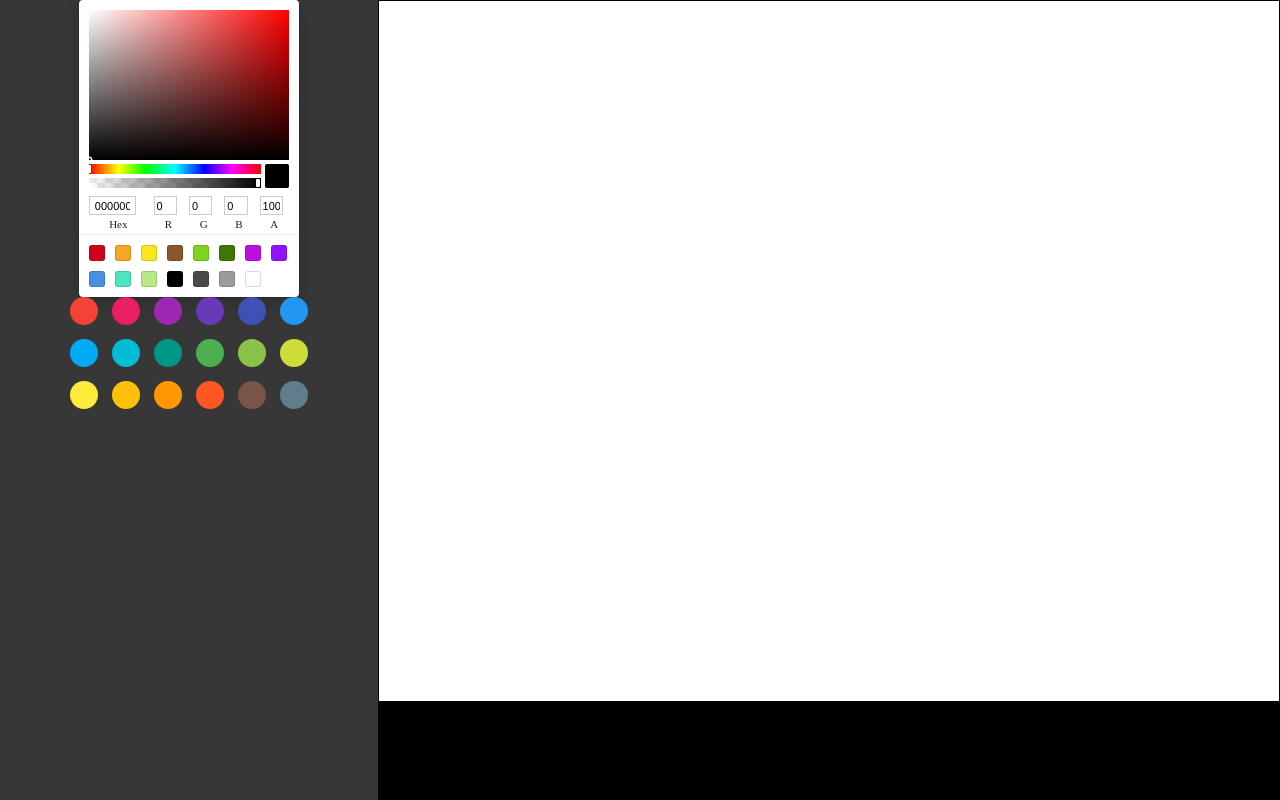
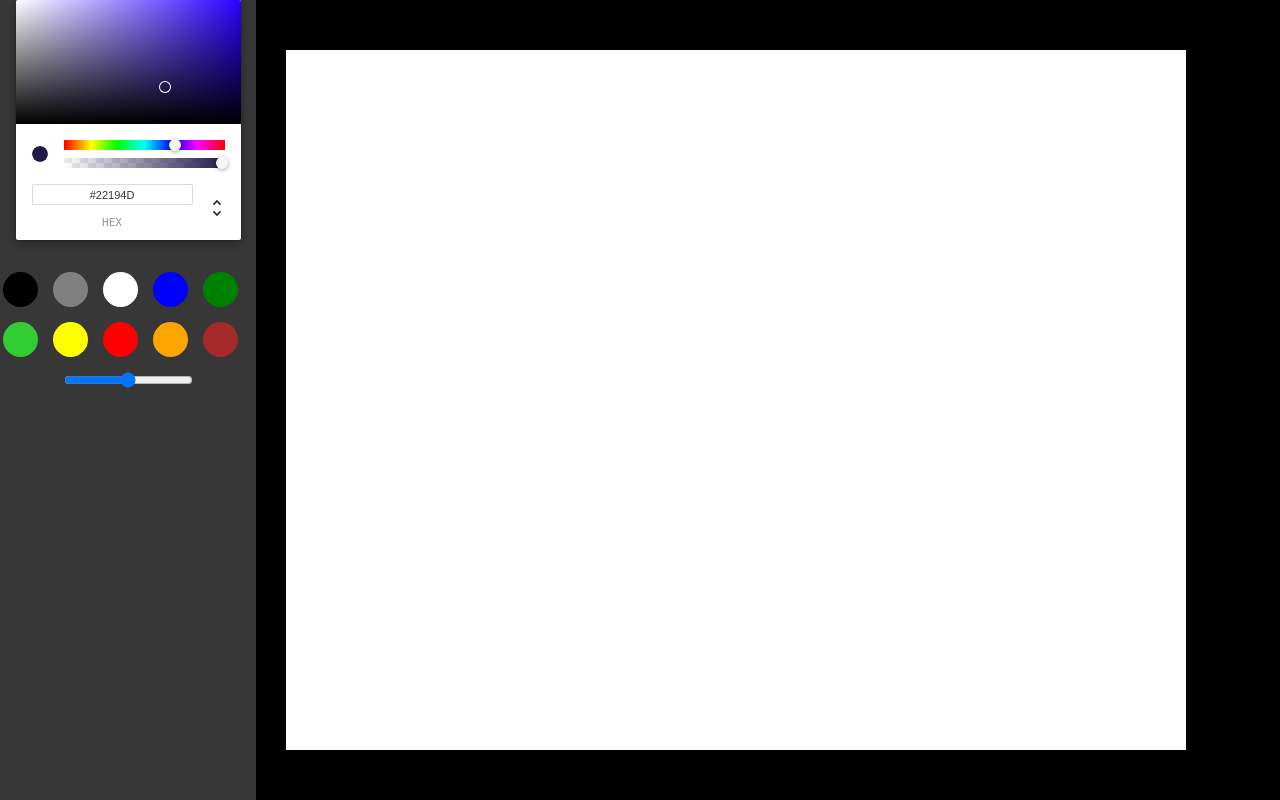
Before and after one commit to B-e-sa/web-paint, a React (Vite) app: page / in a window 1280 px wide. Built offline with nearby package versions, Linux system fonts and the light colour scheme.

Commit message:
add chrome picker logic

```diff
--- a/src/App.tsx
+++ b/src/App.tsx
@@ -19,6 +19,13 @@ interface IPencil {
   lastPosition: null | IPoint
 }
 
+interface IRgba {
+  r: number
+  g: number
+  b: number
+  a: number
+}
+
 const App = () => {
 
   const pencil: IPencil = {
@@ -28,7 +35,7 @@ const App = () => {
     lastPosition: null
   }
 
-  const [pencilColor, setPencilColor] = useState<string>("#000000")
+  const [pencilColor, setPencilColor] = useState<IRgba>()
   const [pencilWidth, setPencilWidth] = useState<number>(1)
 
   useEffect(() => {
@@ -38,7 +45,12 @@ const App = () => {
 
     const drawLine = (line: ILine) => {
 
-      ctx.strokeStyle = pencilColor
+      const { r, g, b, a } = pencilColor!
+
+      ctx!.strokeStyle = `rgba(
+        ${r}, ${g}, ${b}, ${a}
+      )`
+
       ctx.lineWidth = pencilWidth
       ctx.beginPath()
       ctx.moveTo(line.lastPosition.x, line.lastPosition.y)
@@ -72,7 +84,7 @@ const App = () => {
 
   return (
     <div className="App">
-      <LeftBar props={[pencilColor, setPencilColor]}/>
+      <LeftBar props={[pencilColor, setPencilColor]} />
       <div id="canvas-container">
         <canvas
           id="canvas"
--- a/src/app.sass
+++ b/src/app.sass
@@ -1,5 +1,8 @@
 #canvas-container
     width: 75%
+    display: flex
+    justify-content: center
+    align-items: center
 
     canvas
         border: 1px solid black
--- a/src/components/leftBar/LeftBar.tsx
+++ b/src/components/leftBar/LeftBar.tsx
@@ -1,5 +1,5 @@
+import { ChromePicker } from 'react-color';
 import './leftBar.sass';
-import { CirclePicker, SketchPicker } from 'react-color';
 
 const LeftBar = ({ props }: any) => {
     const defaultColors = [
@@ -18,22 +18,27 @@ const LeftBar = ({ props }: any) => {
     return (
         <>
             <div id='leftbar-container'>
-                <SketchPicker
+                <ChromePicker
                     color={props[0]}
-                    onChange={e => props[1](e.hex)} />
-                <CirclePicker onChange={e => console.log(e.hex)} />
-                {/*
-                                <div id='colors-grid'>
-                    {defaultColors.map((item, index) => {
+                    onChange={e => { props[1](e.rgb) }}
+                />
+                <div id='colors-grid'>
+                    {defaultColors.map((item) => {
                         return (
                             <div
+                                onClick={() => props[1](item)}
+                                style={{ backgroundColor: item }}
                                 className='color-chooser'
-                                style={{ backgroundColor: defaultColors[index] }}
                             ></div>
                         )
                     })}
                 </div>
-                */}
+                <input
+                    type="range"
+                    min={0}
+                    max={100}
+                    onChange={e => console.log(e.currentTarget.value)}
+                />
             </div>
         </>
     )
--- a/src/components/leftBar/leftBar.sass
+++ b/src/components/leftBar/leftBar.sass
@@ -1,21 +1,24 @@
 #leftbar-container
+    z-index: 1
     display: flex
     flex-direction: column
     align-items: center
-    width: 45%
+    width: 20%
+    min-width: fit-content
     height: 100vh
     background-color: #373737
 
     #colors-grid
+        margin-top: 2rem
+        justify-content: center
         height: fit-content
         display: grid
         align-content: center
-        grid-template-columns: 50px 50px 50px
+        grid-template-columns: 50px 50px 50px 50px 50px
         grid-template-rows: 50px 50px
 
 .color-chooser
-    width: 50px
-    height: 50px
-    outline: 1px solid gray
-
-    &:not(:nth-child(3n))
+    cursor: pointer
+    width: 35px
+    height: 35px
+    border-radius: 100%
```
